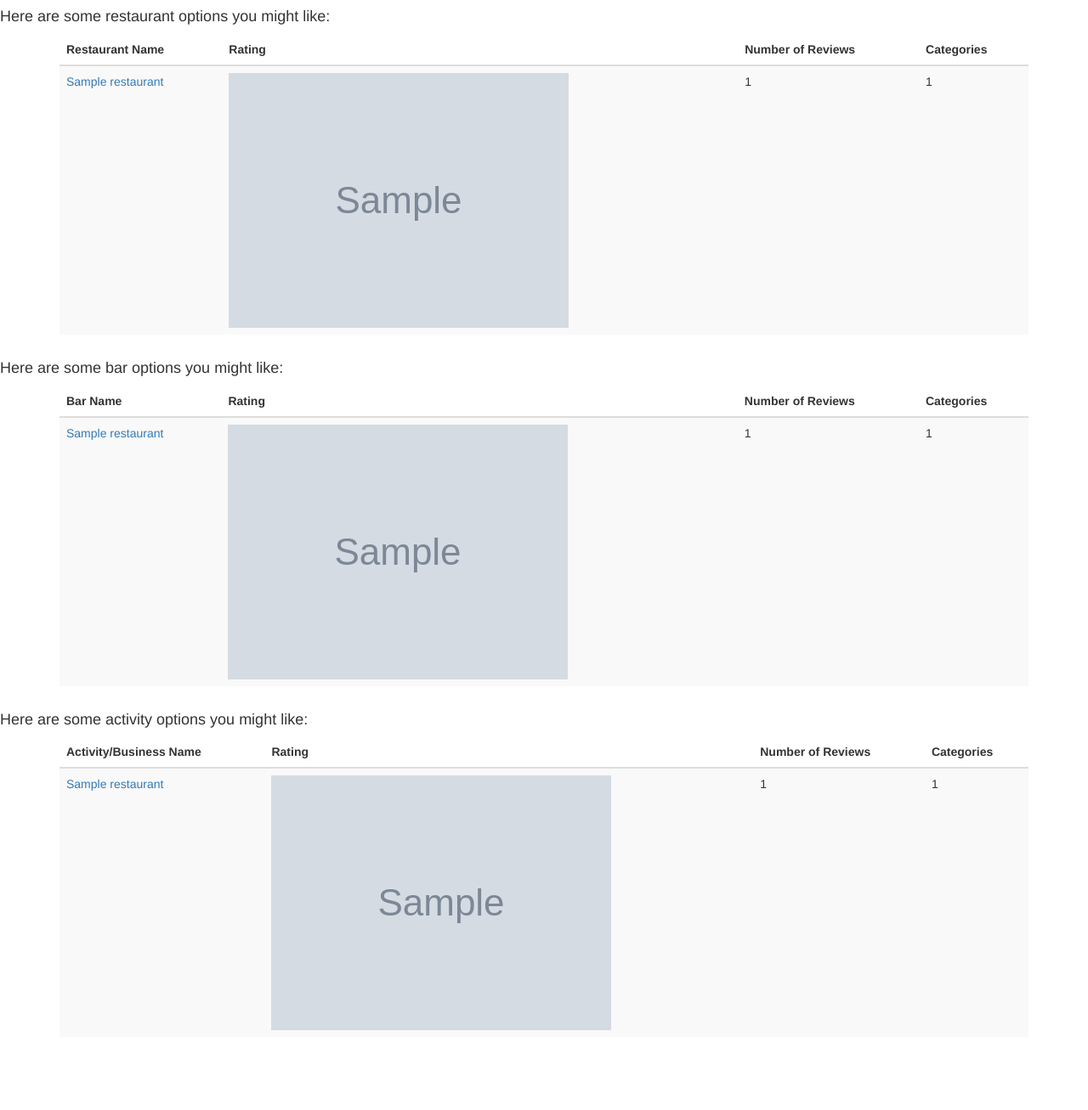
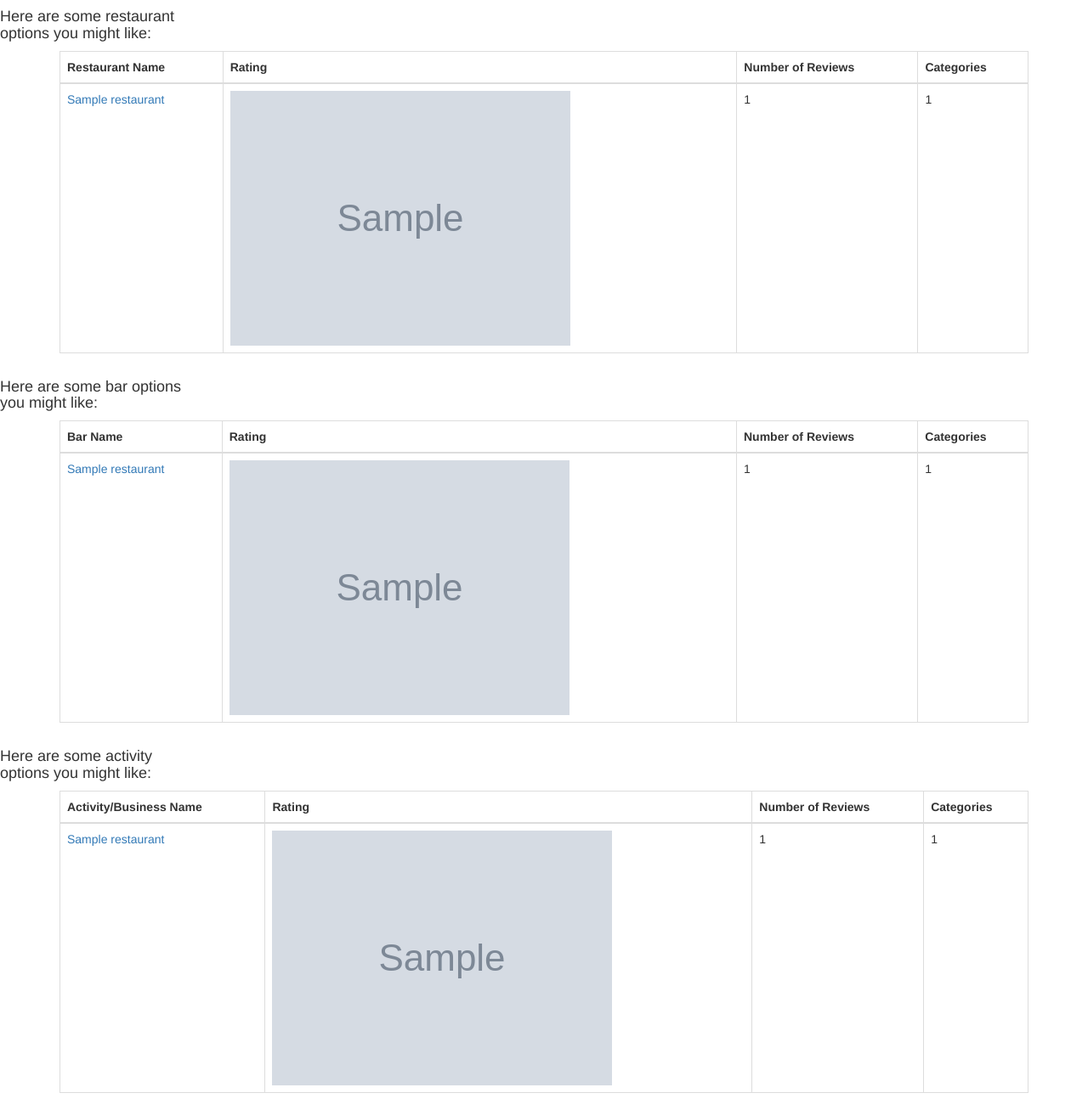
Before and after one commit to whitneybelba/PlanIt-Go, a Flask app: template templates/results.html in a window 1280 px wide. Shown: the whole page at 85% size. Before the commit the page ends 1213 px from the top, so only its background shows below. Run offline with Flask 2, Linux system fonts and the light colour scheme; the template is opened without the code that fills it: most values are stand-ins (such as "Sample title", 1, 10 or a date in 2020); grey boxes marked "Sample" are stand-in pictures; some libraries are stand-ins or nearby versions.

Commit message:
updated some table elements

```diff
--- a/api_call.py
+++ b/api_call.py
@@ -4,8 +4,8 @@ import os
 
 
 def search_yelp(categories, location, radius):
-    """Queries Yelp API using restaurant_category and location as parameters
-        and returns a list of restaurants in that location."""
+    """Queries Yelp API using restaurant_category, location and radius as
+        parameters and returns a list of businesses in that location."""
 
     # defining the parameters dict to be used when searching the Yelp API
     params = {}
@@ -34,6 +34,7 @@ def search_yelp(categories, location, radius):
     # transforming the data into JSON format and binding to 'data' variable
     data = response.json()
 
+    # rate limit
     time.sleep(1.0)
     # data.values() of the JSON object returns a list of dictionaries
     # I want the 2nd index of that list to get the business info
--- a/templates/results.html
+++ b/templates/results.html
@@ -10,9 +10,9 @@
 </head>
 <body>
 {% if restaurant_list[0] %}
-<h4>Here are some restaurant options you might like:</h4>
+<h4>Here are some restaurant<br>options you might like:</h4>
 <div class="container">
-  <table class="table table-striped">
+  <table class="table table-bordered">
     <thead>
       <tr>
         <th>Restaurant Name</th>
@@ -29,7 +29,7 @@
         {{ restaurant['name'] }}</a></td>
         <td><img src="{{ restaurant['rating_img_url'] }}"></td>
         <td>{{ restaurant['review_count']}}</td>
-        {% for category in restaurant['categories'] %}</li>
+        {% for category in restaurant['categories'] %}
         <td>{{ category[0] }}</td>{% endfor %}
       </tr>
         {% endfor %}
@@ -40,9 +40,9 @@
 {% endif %}
 
 {% if bar_list[0] %}
-<h4>Here are some bar options you might like:</h4>
+<h4>Here are some bar options <br>you might like:</h4>
 <div class="container">
-  <table class="table table-striped">
+  <table class="table table-bordered">
     <thead>
       <tr>
         <th>Bar Name</th>
@@ -59,7 +59,7 @@
         {{ bar['name'] }}</a></td>
         <td><img src="{{ bar['rating_img_url'] }}"></td>
         <td>{{ bar['review_count']}}</td>
-        {% for category in bar['categories'] %}</li>
+        {% for category in bar['categories'] %}
         <td>{{ category[0] }}</td>{% endfor %}
       </tr>
         {% endfor %}
@@ -70,9 +70,9 @@
 {% endif %}
 
 {% if activity_list[0] %}
-<h4>Here are some activity options you might like:</h4>
+<h4>Here are some activity <br>options you might like:</h4>
 <div class="container">
-  <table class="table table-striped">
+  <table class="table table-bordered">
     <thead>
       <tr>
         <th>Activity/Business Name</th>
@@ -89,7 +89,7 @@
         {{ activity['name'] }}</a></td>
         <td><img src="{{ activity['rating_img_url'] }}"></td>
         <td>{{ activity['review_count']}}</td>
-        {% for category in activity['categories'] %}</li>
+        {% for category in activity['categories'] %}
         <td>{{ category[0] }}</td> {% endfor %}
       </tr>
         {% endfor %}
```
